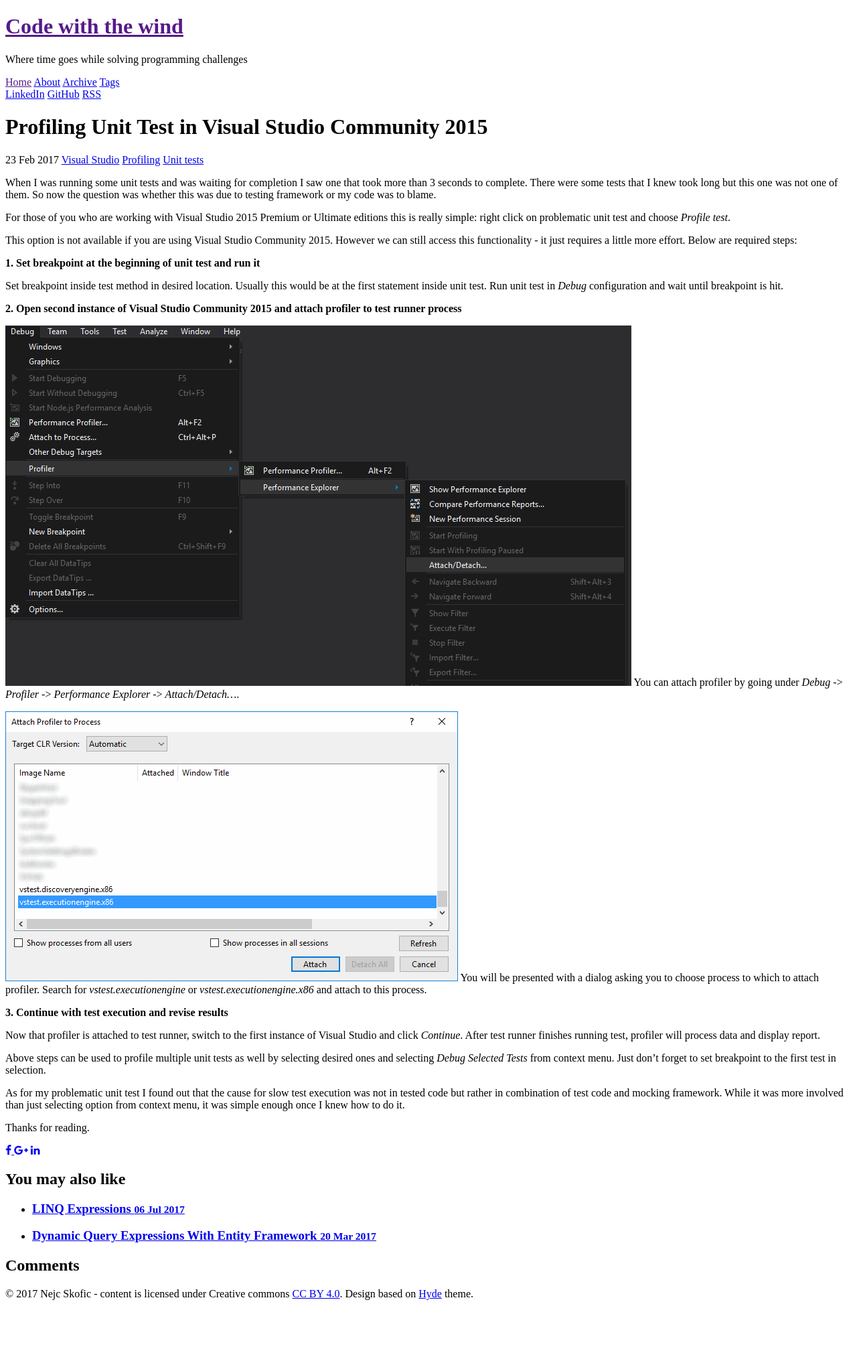
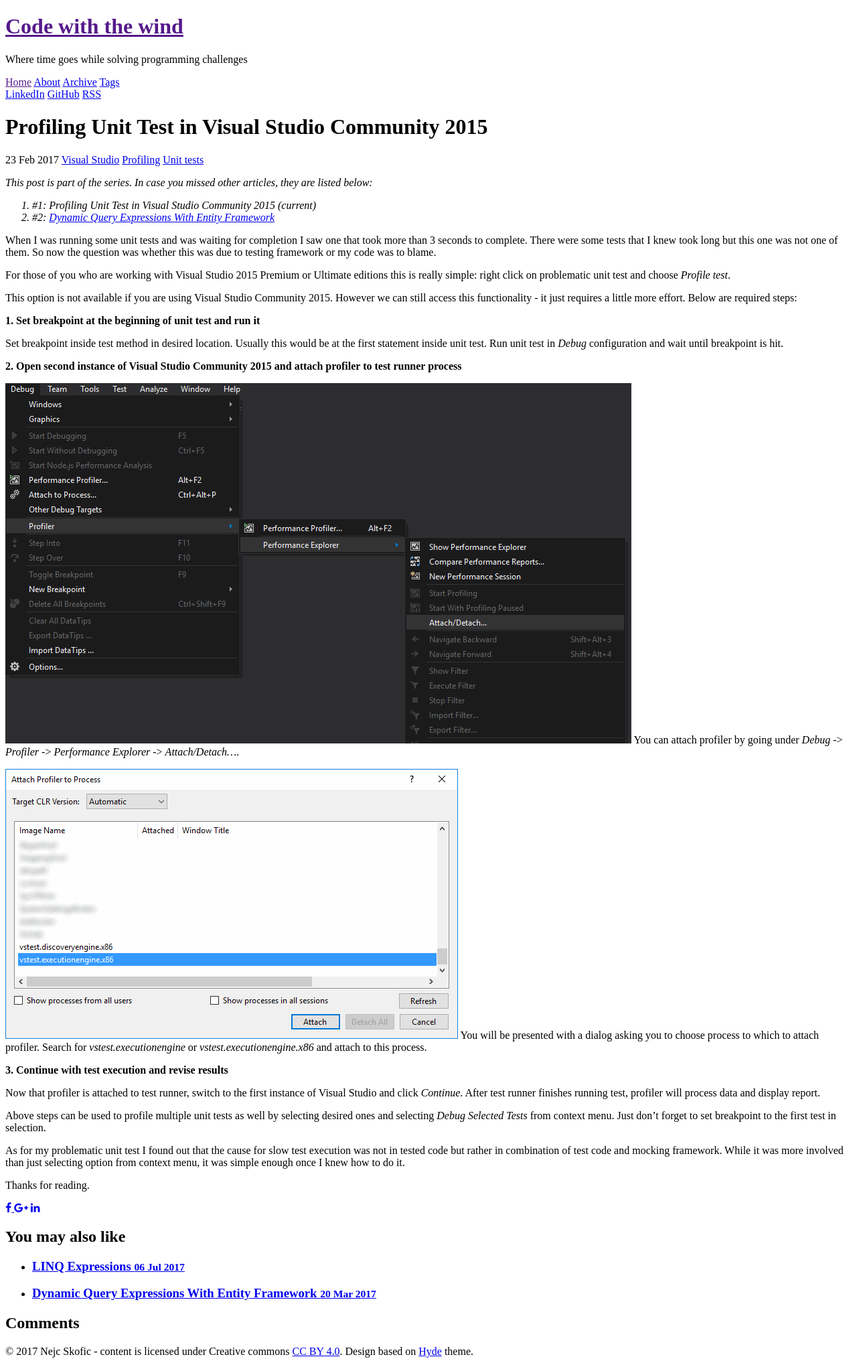
Before and after one commit to nejcskofic/nejcskofic.github.io, a Jekyll site: the page built from _posts/2017-02-23-profiling-unit-test-in-visual-studio-community-2015.md, in a window 1280 px wide. Shown: the whole page at 67% size. Built offline with Jekyll 4.4.1, drawn with Linux system fonts in a browser that asks for light colours; comment, search, counter and statistics services are not loaded; before the commit the page ends 1949 px from its top, so only the background shows below that.

Commit message:
Added support for series and some refactoring

```diff
--- a/_includes/head.html
+++ b/_includes/head.html
@@ -15,7 +15,7 @@
   </title>
 
   <!-- CSS -->
-  <link rel="stylesheet" href="{{ site.baseurl }}public/css/site.css?v=7">
+  <link rel="stylesheet" href="{{ site.baseurl }}public/css/site.css?v=8">
   <link rel="stylesheet" href="{{ site.baseurl }}public/css/syntax.css?v=2">
   <link rel="stylesheet" href="https://fonts.googleapis.com/css?family=PT+Sans:400,400italic,700|Abril+Fatface">
   <link href="https://maxcdn.bootstrapcdn.com/font-awesome/4.7.0/css/font-awesome.min.css" rel="stylesheet" integrity="sha384-wvfXpqpZZVQGK6TAh5PVlGOfQNHSoD2xbE+QkPxCAFlNEevoEH3Sl0sibVcOQVnN" crossorigin="anonymous">
--- /dev/null
+++ b/_includes/related.html
@@ -0,0 +1,58 @@
+<div class="related">
+  <h2>You may also like</h2>
+
+  <ul class="related-posts">
+
+    {% assign maxrelated = 3 %}
+    {% assign mincommontags = 1 %}
+
+    {% assign related = "" | split:'' %}
+
+    {% for post in site.posts %}
+      {% if post.id == page.id %}
+        {% continue %}
+      {% endif %}
+
+      {% assign cn = 0 %}
+      {% for tag in page.tags %}
+        {% if post.tags contains tag %}
+          {% assign cn = cn | plus:1 %}
+
+          {% if cn >= mincommontags %}
+            <li>
+              <h3>
+                <a href="{{ post.url }}">
+                  {{ post.title }}
+                  <small>{{ post.date | date_to_string }}</small>
+                </a>
+              </h3>
+            </li>
+            {% assign related = related | push:post.id %}
+            {% break %}
+          {% endif %}
+        {% endif %}
+      {% endfor %}
+    {% endfor %}
+
+    {% if related.size < maxrelated %}
+      {% assign cn = related.size %}
+      {% for post in site.related_posts %}
+        {% if related contains post.id %}
+          {% continue %}
+        {% endif %}
+        <li>
+          <h3>
+            <a href="{{ post.url }}">
+              {{ post.title }}
+              <small>{{ post.date | date_to_string }}</small>
+            </a>
+          </h3>
+        </li>
+        {% assign cn = cn | plus:1 %}
+        {% if cn >= maxrelated %}
+          {% break %}
+        {% endif %}
+      {% endfor %}
+    {% endif %}
+  </ul>
+</div>
--- /dev/null
+++ b/_includes/series.html
@@ -0,0 +1,34 @@
+{% assign post_count = 0 %}
+
+{% for post in site.posts reversed %}
+  {% if post.series == page.series %}
+    {% if post_count == 0 %}
+    <div class="post-series">
+      <em>
+      <p class="post-series-title">This post is part of the series. In case you missed other articles,
+        they are listed below:</p>
+      <ol>
+    {% endif %}
+
+    {% assign post_count = post_count | plus:1 %}
+
+    {% if page.id == post.id %}
+      <li class="post-series-current">
+        #{{ post_count }}: {{ post.title }} (current)
+      </li>
+    {% else %}
+      <li>
+        #{{ post_count }}:
+        <a href="{{ post.url }}">
+          {{ post.title }}
+        </a>
+      </li>
+    {% endif %}
+  {% endif %}
+{% endfor %}
+
+{% if post_count > 0 %}
+    </ol>
+    </em>
+  </div>
+{% endif %}
--- a/_layouts/post.html
+++ b/_layouts/post.html
@@ -12,70 +12,18 @@ layout: default
       {% endfor %}
     </span>
   </div>
+
+  {% unless page.series == blank %}
+    {% include series.html %}
+  {% endunless %}
+
   {{ content }}
 
   {% include share.html %}
 </div>
 
 {% if site.posts.size > 1 %}
-<div class="related">
-  <h2>You may also like</h2>
-
-  <ul class="related-posts">
-
-    {% assign maxrelated = 3 %}
-    {% assign mincommontags = 1 %}
-
-    {% assign related = "" | split:'' %}
-
-    {% for post in site.posts %}
-      {% if post.id == page.id %}
-        {% continue %}
-      {% endif %}
-
-      {% assign cn = 0 %}
-      {% for tag in page.tags %}
-        {% if post.tags contains tag %}
-          {% assign cn = cn | plus:1 %}
-
-          {% if cn >= mincommontags %}
-            <li>
-              <h3>
-                <a href="{{ post.url }}">
-                  {{ post.title }}
-                  <small>{{ post.date | date_to_string }}</small>
-                </a>
-              </h3>
-            </li>
-            {% assign related = related | push:post.id %}
-            {% break %}
-          {% endif %}
-        {% endif %}
-      {% endfor %}
-    {% endfor %}
-
-    {% if related.size < maxrelated %}
-      {% assign cn = related.size %}
-      {% for post in site.related_posts %}
-        {% if related contains post.id %}
-          {% continue %}
-        {% endif %}
-        <li>
-          <h3>
-            <a href="{{ post.url }}">
-              {{ post.title }}
-              <small>{{ post.date | date_to_string }}</small>
-            </a>
-          </h3>
-        </li>
-        {% assign cn = cn | plus:1 %}
-        {% if cn >= maxrelated %}
-          {% break %}
-        {% endif %}
-      {% endfor %}
-    {% endif %}
-  </ul>
-</div>
+  {% include related.html %}
 {% endif %}
 
 {% if page.comments %}
```
Also changed, not shown: _sass/_custom.scss (+12 -0 lines).
